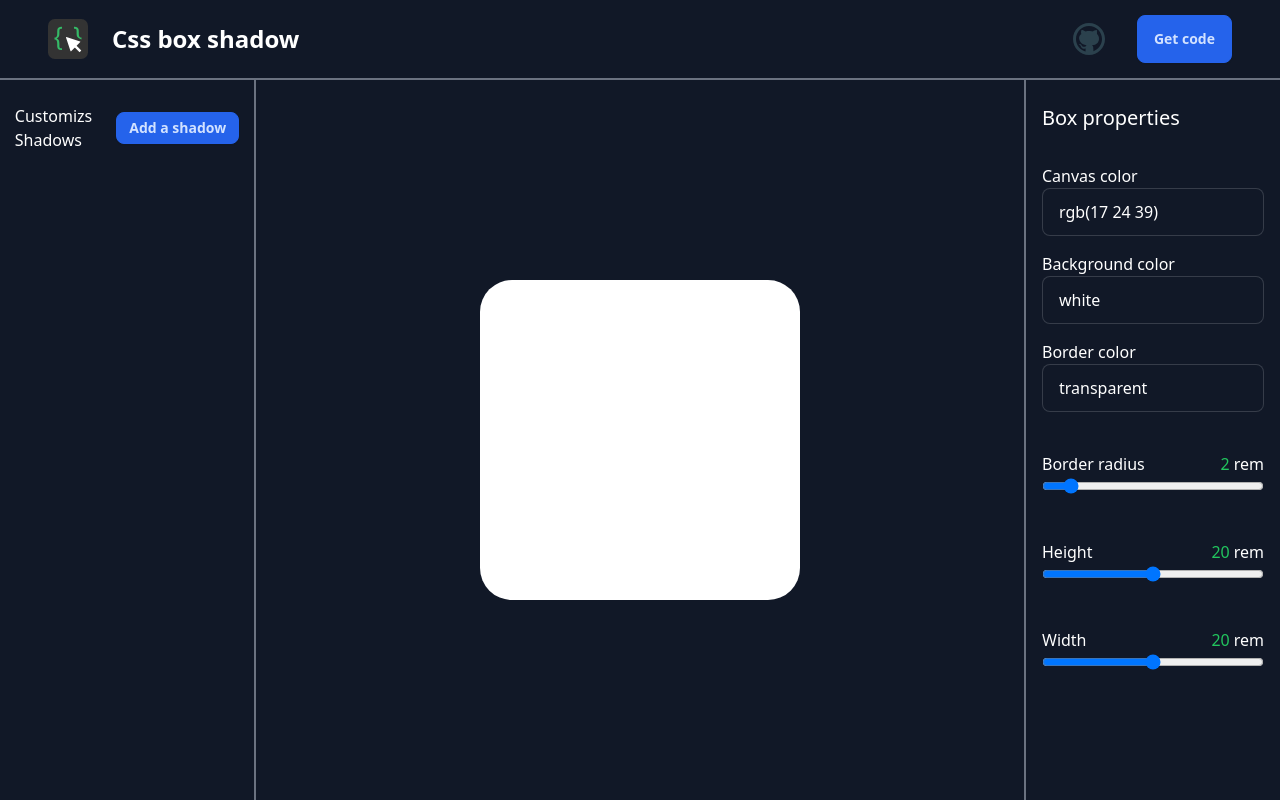
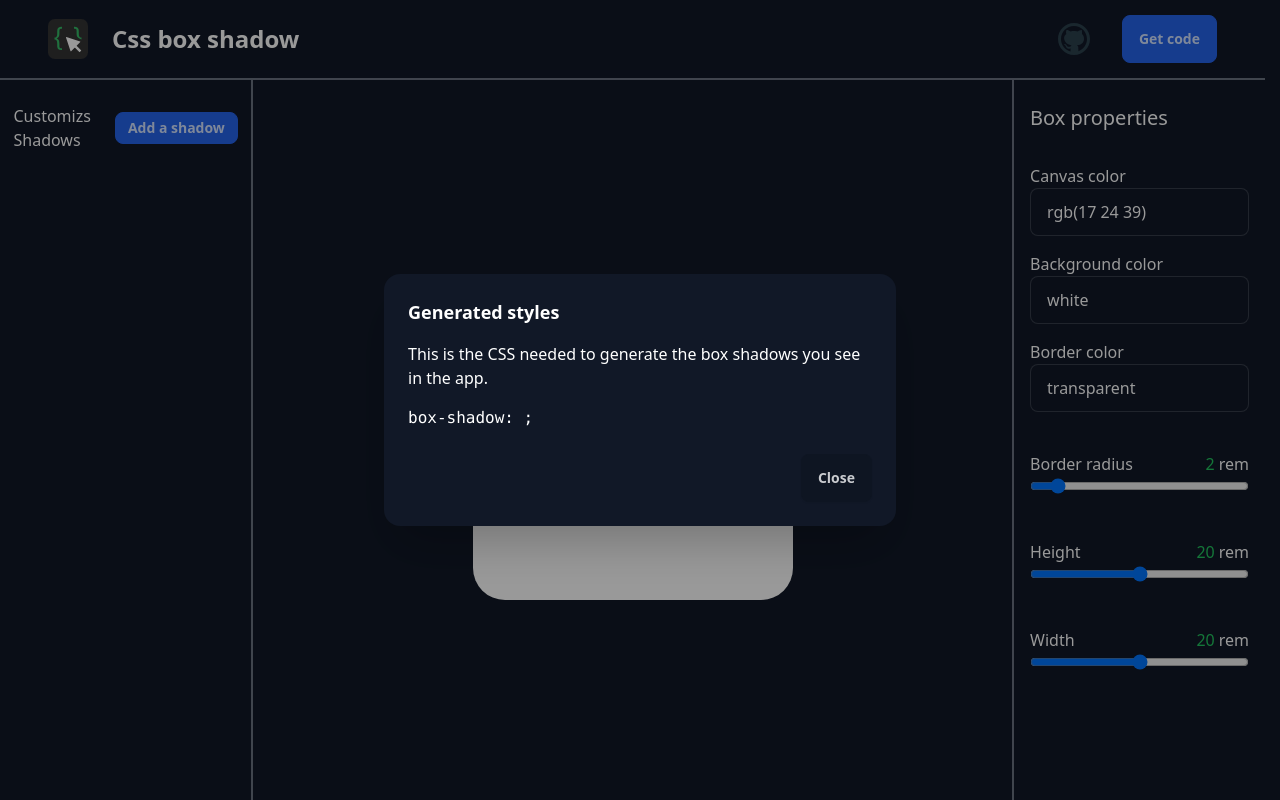
Before and after one commit to fedevcoding/box-shadow-generator, a Svelte app: page / in a window 1280 px wide. Both pictures are taken after a click on the button "Get code". Built offline with nearby package versions, Linux system fonts and the light colour scheme.

Commit message:
remove useless binding + mock get code modal

```diff
--- a/src/App.svelte
+++ b/src/App.svelte
@@ -15,7 +15,7 @@
  <Header {shadows} />
  <div class="flex">
   <LeftSidebar bind:shadows />
-  <Center bind:shadows bind:boxProperties />
+  <Center {shadows} {boxProperties} />
   <RightSidebar bind:boxProperties />
  </div>
 </section>
--- a/src/components/Header.svelte
+++ b/src/components/Header.svelte
@@ -2,8 +2,15 @@
  import img from "../assets/logo.svg";
  import githubLogo from "../assets/github.svg";
  import type { Shadow } from "../types";
+ import { getBoxShadow } from "../utils";
 
  export let shadows: Shadow[];
+
+ $: code = getBoxShadow(shadows);
+
+ const handleClick = () => {
+  (document.getElementById("my_modal_1") as any).showModal();
+ };
 </script>
 
 <header
@@ -18,6 +25,25 @@
   <a href="https://github.com/fedevcoding/box-shadow-generator" target="_blank">
    <img src={githubLogo} alt="github" class="w-8" />
   </a>
-  <button class="d-btn d-btn-primary">Get code</button>
+
+  <button class="d-btn d-btn-primary" on:click={handleClick}>Get code</button>
+  <dialog id="my_modal_1" class="d-modal">
+   <div class="d-modal-box">
+    <h3 class="font-bold text-lg">Generated styles</h3>
+    <p class="py-4">
+     This is the CSS needed to generate the box shadows you see in the app.
+    </p>
+
+    <div class="mockup-code overflow-x-scroll">
+     <pre><code>box-shadow: {code};</code></pre>
+    </div>
+
+    <div class="d-modal-action">
+     <form method="dialog">
+      <button class="d-btn">Close</button>
+     </form>
+    </div>
+   </div>
+  </dialog>
  </div>
 </header>
```
